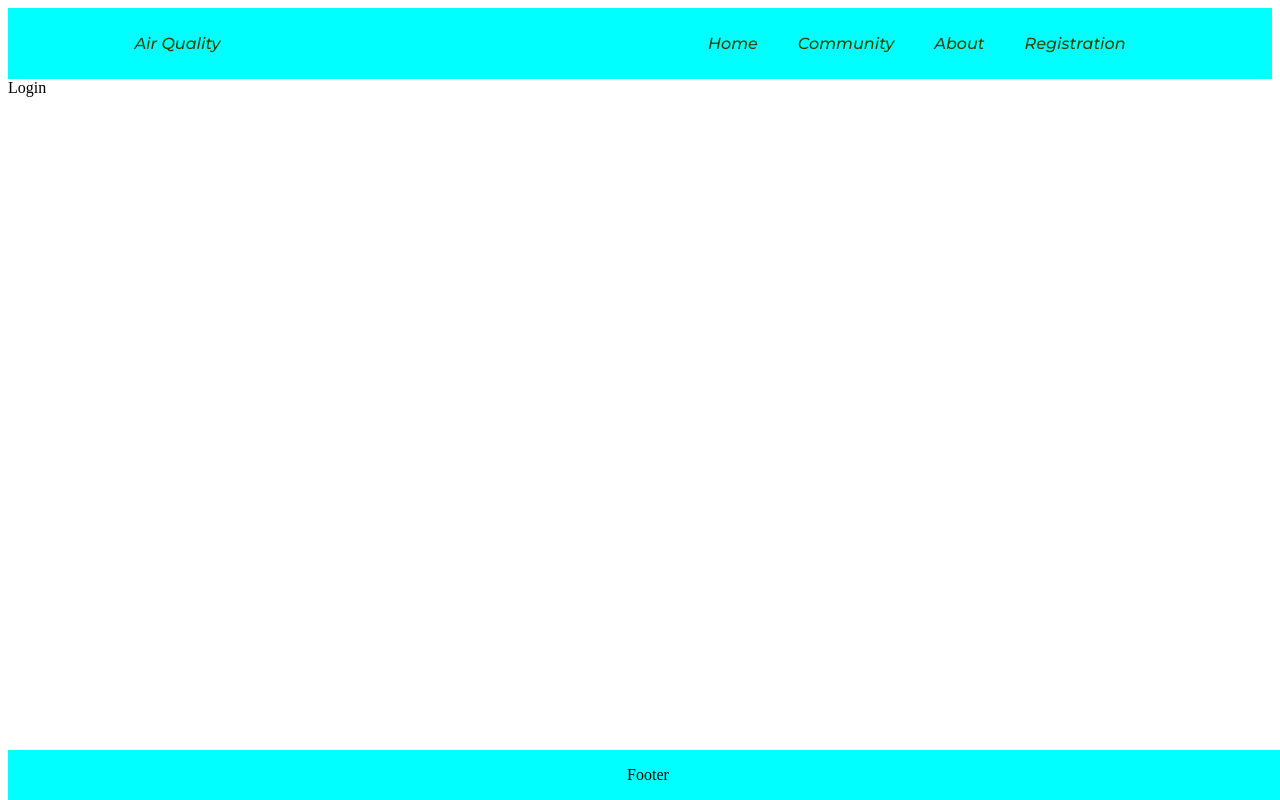
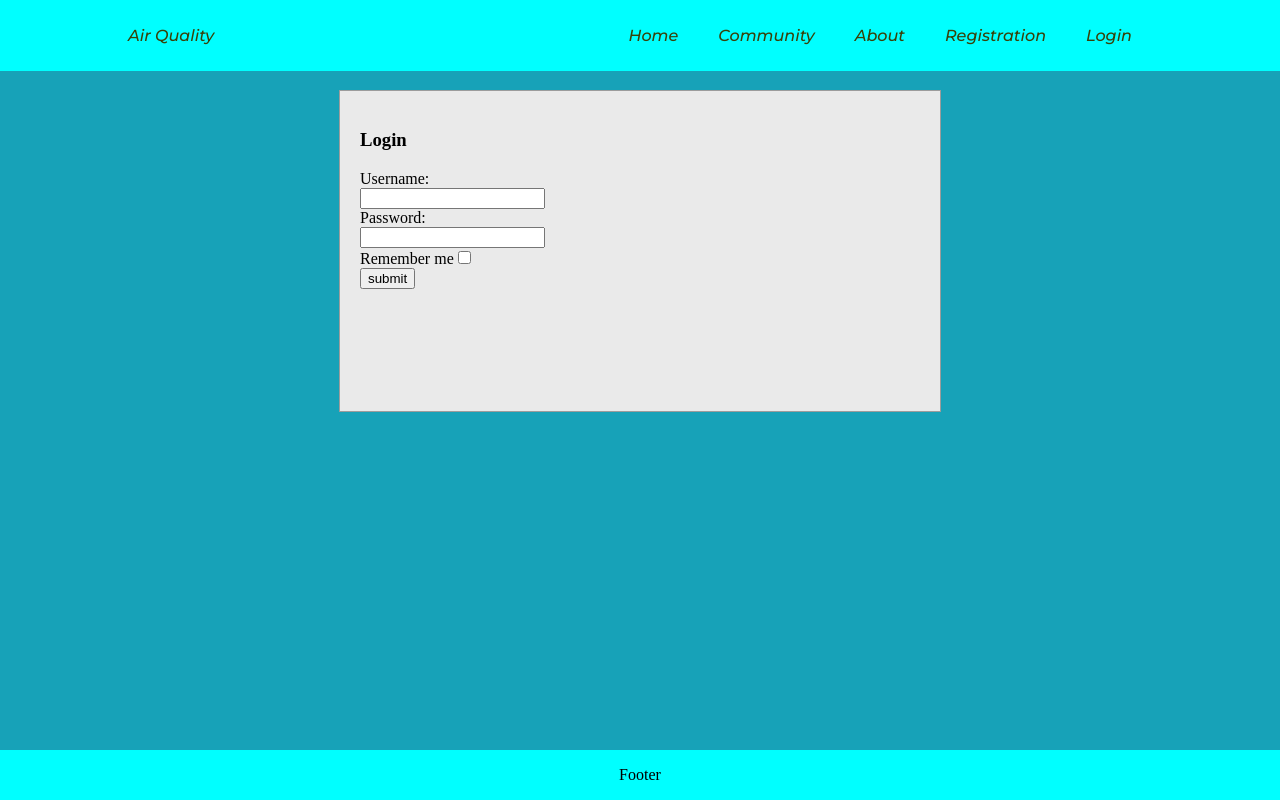
Before and after one commit to arasaa/air_quality, a React (Create React App) app in the folder client/: page /login in a window 1280 px wide. Built offline with nearby package versions, Linux system fonts and the light colour scheme.

Commit message:
add login

```diff
--- a/client/src/components/header/Header.js
+++ b/client/src/components/header/Header.js
@@ -13,6 +13,7 @@
           <li><Link to="/community" >Community</Link></li>
           <li><Link to="/">About</Link></li>
           <li><Link to="/registration">Registration</Link></li>
+          <li><Link to="/login">Login</Link></li>
         </ul>
       </nv>
       </header>
--- a/client/src/components/screens/login.js/Login.js
+++ b/client/src/components/screens/login.js/Login.js
@@ -1,9 +1,76 @@
 import React from 'react'
+import './login.css'
 
 function Login() {
   return (
-    <div>Login</div>
-  )
+    <div className="Login" id="login">
+
+        <h3 class="text-center text-white pt-5"></h3>
+        <div class="container">
+          <div
+            id="login-row"
+            class="row justify-content-center align-items-center"
+          >
+            <div id="login-column" class="col-md-6">
+              <div id="login-box" class="col-md-12">
+                <form id="login-form" class="form" action="" method="post">
+                  <h3 class="text-center text-info">Login</h3>
+                  <div class="form-group">
+                    <label for="username" class="text-info">
+                      Username:
+                    </label>
+                    <br />
+                    <input
+                      type="text"
+                      name="username"
+                      id="username"
+                      class="form-control"
+                    />
+                  </div>
+                  <div class="form-group">
+                    <label for="password" class="text-info">
+                      Password:
+                    </label>
+                    <br />
+                    <input
+                      type="text"
+                      name="password"
+                      id="password"
+                      class="form-control"
+                    />
+                  </div>
+                  <div class="form-group">
+                    <label for="remember-me" class="text-info">
+                      <span>Remember me</span>
+                      <span>
+                        <input
+                          id="remember-me"
+                          name="remember-me"
+                          type="checkbox"
+                        />
+                      </span>
+                    </label>
+                    <br />
+                    <input
+                      type="submit"
+                      name="submit"
+                      class="btn btn-info btn-md"
+                      value="submit"
+                    />
+                  </div>
+                  <div id="register-link" class="text-right">
+                    <a href="#" class="text-info">
+                     {/*  Register here */}
+                    </a>
+                  </div>
+                </form>
+              </div>
+            </div>
+          </div>
+        </div>
+      </div>
+
+  );
 }
 
 export default Login
--- a/client/src/components/screens/login.js/login.css
+++ b/client/src/components/screens/login.js/login.css
@@ -0,0 +1,21 @@
+body {
+  margin: 0;
+  padding: 0;
+  background-color: #17a2b8;
+  height: 100vh;
+
+}
+#login .container #login-row #login-column #login-box {
+  margin-top: 120px;
+  max-width: 600px;
+  height: 320px;
+  border: 1px solid #9C9C9C;
+  background-color: #EAEAEA;
+  margin: auto;
+}
+#login .container #login-row #login-column #login-box #login-form {
+  padding: 20px;
+}
+#login .container #login-row #login-column #login-box #login-form #register-link {
+  margin-top: -85px;
+}
--- a/client/src/components/screens/registration/registration.css
+++ b/client/src/components/screens/registration/registration.css
@@ -1,11 +1,11 @@
 
 
 .Register{
-	width: 450px;
+	width: 60%;
 	font-size: 16px;
-	background: #396594;
-	padding: 30px 30px 15px 30px;
-	border: 5px solid #53687E;
+	background: #326296;
+	padding: 100px 120px 35px 40px;
+	border: 5px solid #60676e;
     margin: auto;
 }
 .Register input[type=submit],
@@ -44,7 +44,7 @@
 	font-style: italic;
 	padding: 0px 0px 0px 0px;
 	background: transparent;
-	outline: none;
+	outline:none;
 	border: none;
 	border-bottom: 1px dashed #83A4C5;
 	width: 275px;
```
